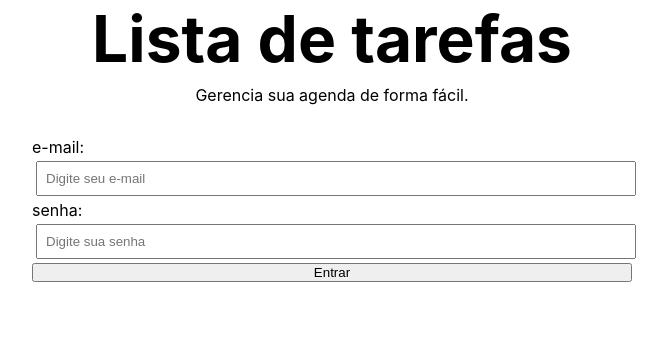
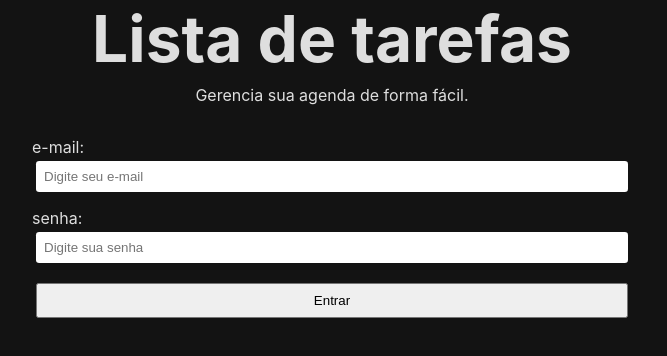
Before and after one commit to menestrel-mkmb/udemy_mat-fraga_notes-fb, a React (Create React App) app in the folder notes-app/: page / in a window 1280 px wide. Shown: the top 356 px of the page, without its empty margins (308-975 px from the left). Built offline with nearby package versions, Linux system fonts and the light colour scheme.

Commit message:
style basic Home format;

```diff
--- a/notes-app/src/pages/Home/index.module.css
+++ b/notes-app/src/pages/Home/index.module.css
@@ -1,4 +1,7 @@
 .main__sect {
+    color: #dedede;
+    background-color: #131313;
+
     display: flex;
     flex-direction: column;
     align-items: center;
@@ -26,8 +29,6 @@
 }
 
 .inp__sect {
-    border: 0;
-    margin-bottom: 1rem;
     height: 3rem;
 }
 
@@ -37,7 +38,18 @@
 }
 
 .inp {
-    width: 100%;
+    border: 0;
+    border-radius: .2rem;
+
+    width: calc(100% - .5rem);
+
+    margin: .25rem;
+    margin-bottom: 1rem;
+    padding: .5rem;
+}
+
+.btn {
+    width: calc(100% - .5rem);
 
     margin: .25rem;
     padding: .5rem;
```
